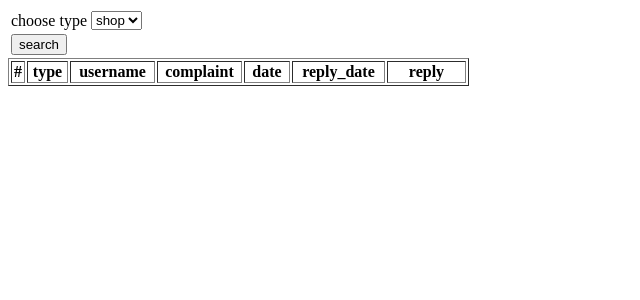
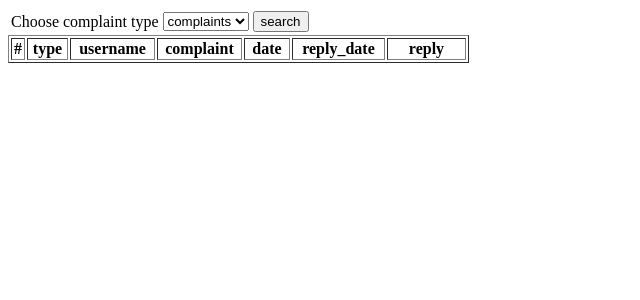
Before and after one commit to RijoKsd/SuperMart-Shopping-with-QR-Code, a Flask app: page /view_complaint_send_reply in a window 1280 px wide. Shown: the top 300 px of the page, without its empty margins (0-640 px from the left). Run offline with Flask 3, Linux system fonts and the light colour scheme; lists and menus that the app fills with data are empty.

Commit message:
Signed-off-by: Rijo Sebastian <rijobdk@gmail.com>

```diff
--- a/templates/admin/block_shop.html
+++ b/templates/admin/block_shop.html
@@ -2,7 +2,7 @@
 <html xmlns="http://www.w3.org/1999/xhtml">
 <head>
 <meta http-equiv="Content-Type" content="text/html; charset=utf-8" />
-<title>Untitled Document</title>
+<title>Block shop</title>
 </head>
 
 <body>
--- a/templates/admin/view_complaint_send_reply.html
+++ b/templates/admin/view_complaint_send_reply.html
@@ -1,24 +1,23 @@
-<!DOCTYPE html PUBLIC "-//W3C//DTD XHTML 1.0 Transitional//EN" "http://www.w3.org/TR/xhtml1/DTD/xhtml1-transitional.dtd">
+<!DOCTYPE html PUBLIC "-//W3C//DTD XHTML 1.0 Transitional//EN"
+        "http://www.w3.org/TR/xhtml1/DTD/xhtml1-transitional.dtd">
 <html xmlns="http://www.w3.org/1999/xhtml">
 <head>
-<meta http-equiv="Content-Type" content="text/html; charset=utf-8" />
-<title>Untitled Document</title>
+    <meta http-equiv="Content-Type" content="text/html; charset=utf-8"/>
+    <title>View complaint & send reply</title>
 </head>
 
 <body>
 <form action="" method="post">
     <table>
         <tr>
-            <td>choose type</td>
+            <td>Choose complaint type</td>
             <td>
                 <select name="select">
-{#                    <option >complaints</option>#}
+                    <option selected disabled>complaints</option>
                     <option>shop</option>
                     <option>user</option>
                 </select>
             </td>
-        </tr>
-        <tr>
             <td>
                 <input type="submit" value="search">
             </td>
@@ -30,11 +29,11 @@
             <th width="37" scope="col">type</th>
             <th width="81" scope="col">username</th>
             <th width="81" scope="col">complaint</th>
-    <th width="42" scope="col">date </th>
+            <th width="42" scope="col">date</th>
             <th width="89" scope="col">reply_date</th>
             <th width="75" scope="col">reply</th>
         </tr>
-    {%for i in data  %}
+        {% for i in data %}
             <tr>
 
                 <td>{{ loop.index }}</td>
@@ -44,9 +43,9 @@
                 <td>&nbsp;{{ i.date }}</td>
                 <td><a href="#">send reply</a></td>
                 <td>{{ i.reply_date }}</td>
-    <td>&nbsp;{{ i.ready}}</td>
+                <td>&nbsp;{{ i.ready }}</td>
             </tr>
-    {%endfor%}
+        {% endfor %}
     </table>
 </form>
 </body>
--- a/templates/admin/view_feedback.html
+++ b/templates/admin/view_feedback.html
@@ -2,7 +2,7 @@
 <html xmlns="http://www.w3.org/1999/xhtml">
 <head>
 <meta http-equiv="Content-Type" content="text/html; charset=utf-8" />
-<title>Untitled Document</title>
+<title>Feedback</title>
 </head>
 
 <body>
```
Also changed, not shown: templates/admin/view_rating.html (+6 -5 lines), 1 other file. Lines whose indentation alone changed are shown as unchanged.
